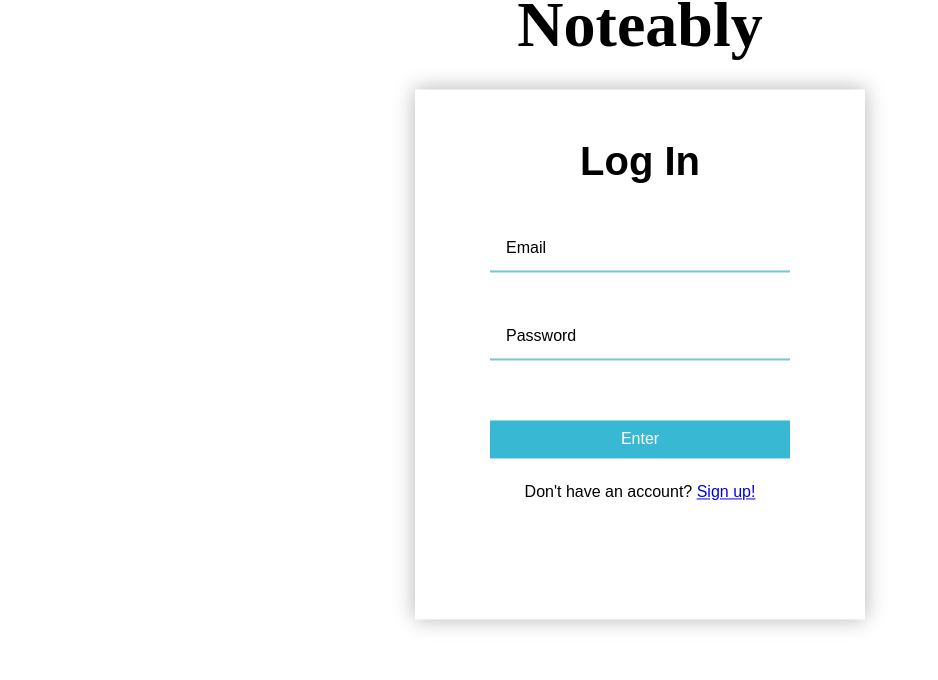
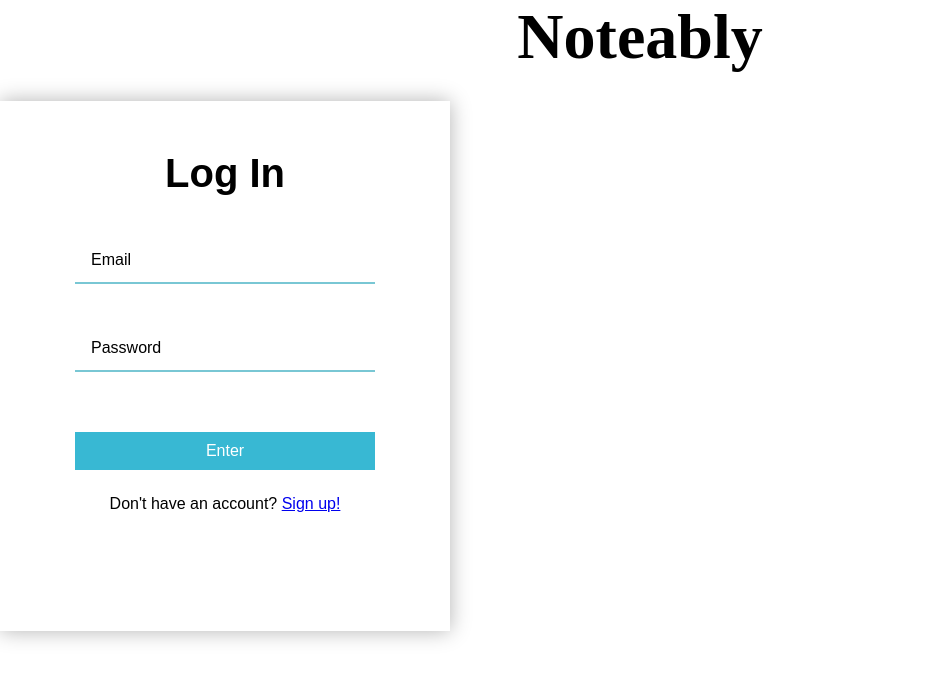
Before and after one commit to NishEatsWafflez/NotesApp, a Flask app: page / in a window 1280 px wide. Shown: the top 680 px of the page, without its empty margins (0-938 px from the left). Run offline with Flask 2, Linux system fonts and the light colour scheme; some libraries are stand-ins or nearby versions.

Commit message:
Linked forgotten css file

```diff
--- a/static/css/login.css
+++ b/static/css/login.css
@@ -42,11 +42,11 @@
 
       }
   .main{
-      position: absolute;
-      top: 50%;
-      left: 50%;
-      margin-top: 30px;
-      transform: translate(-50%, -70%);
+      /* position: absolute; */
+      /* top: 50%; */
+      /* left: 50%; */
+      /* margin-top: 30px; */
+      /* transform: translateY(-50%); */
   }
   .dashboardMain{
       position: absolute;
@@ -219,6 +219,12 @@
 
 .editNote{
   /* float: right; */
+  width: 100%;
+  height: 20px;
+  /* background-color: green; */
+}
+.editNote:hover{
+  background-color: rgba(128, 128, 128, 0.226);
 }
 .viewNote{
   /* float: right; */
@@ -270,8 +276,9 @@
 }
 
 #noteTitle{
-  padding-top: 30px;
+  padding-top: 20px;
   margin-bottom: 10px;
+  margin-top: 10px;
 }
 #cancelView{
   align-self: flex-end;
--- a/templates/base.html
+++ b/templates/base.html
@@ -7,6 +7,8 @@
     <link rel="stylesheet" href="/static/css/login.css">
     <link rel="stylesheet" href="/static/css/edit.css">
     <link rel="stylesheet" href="/static/css/dashboard.css">
+    <link rel="stylesheet" href="/static/css/view.css">
+
 
 
     <style>
```
